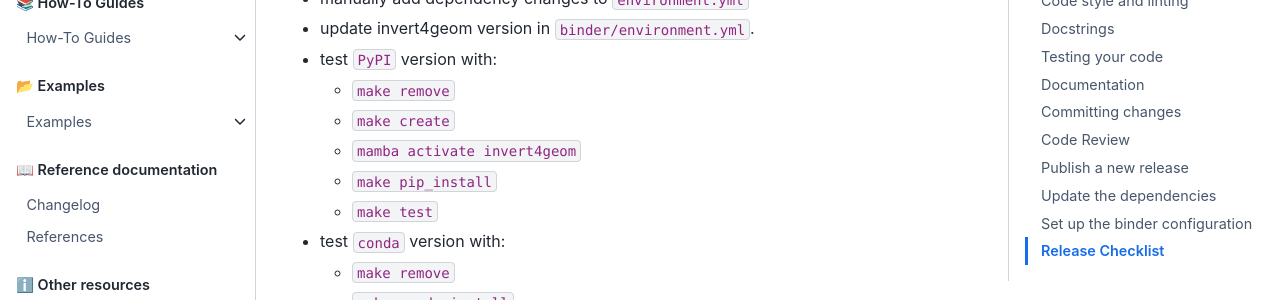
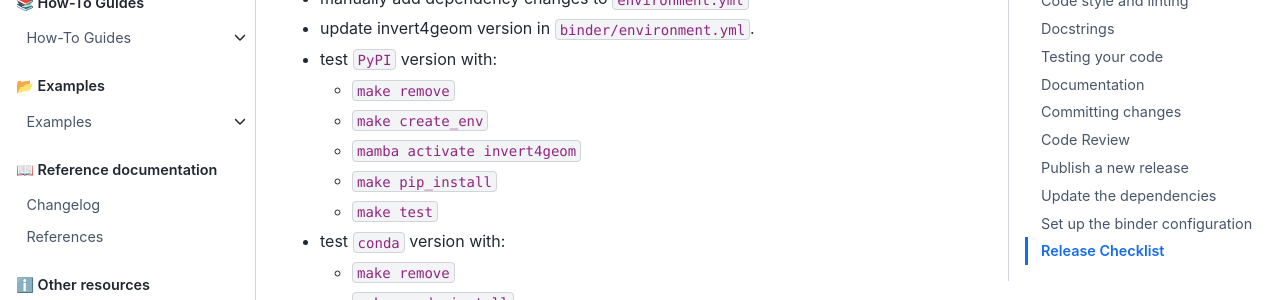
Before and after one commit to mdtanker/invert4geom, a Sphinx documentation site: the page built from docs/contributing.md, in a window 1280 px wide and 900 px high, scrolled down 12540 px. Shown: the part 366-666 px from the top of the window. Built offline with Sphinx 7.4.7 and the Sphinx Book theme 1.1.4, drawn with Linux system fonts in a browser that asks for light colours; pages that are not in the unit, such as notebooks, are missing from menus.

```diff
--- a/docs/contributing.md
+++ b/docs/contributing.md
@@ -407,7 +407,7 @@ Now, when submitting a PR, `RTD` will automatically build the docs and update th
 * update invert4geom version in `binder/environment.yml`.
 * test `PyPI` version with:
     - `make remove`
-    - `make create`
+    - `make create_env`
     - `mamba activate invert4geom`
     - `make pip_install`
     - `make test`
```
Also changed, not shown: 1 other file.
